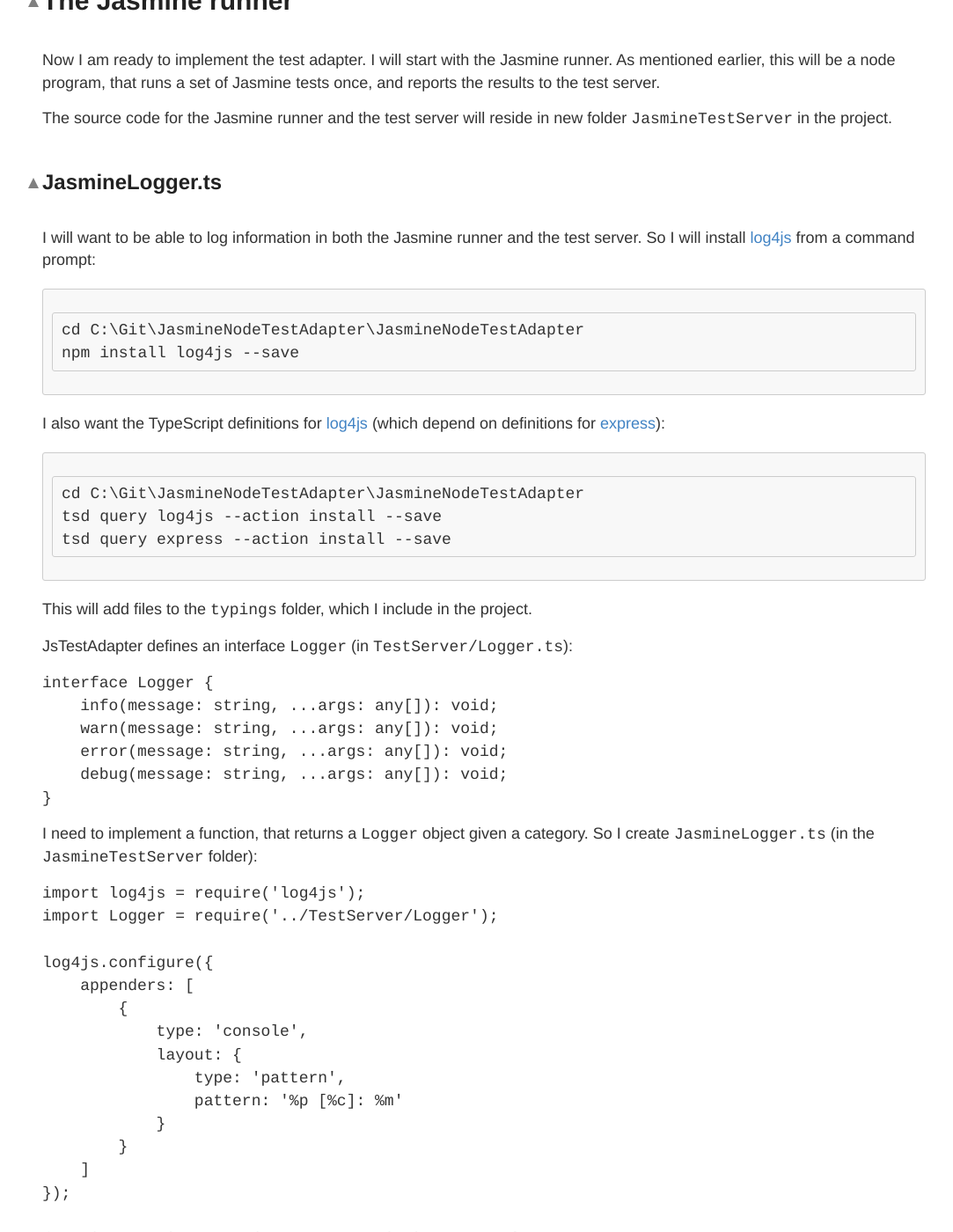
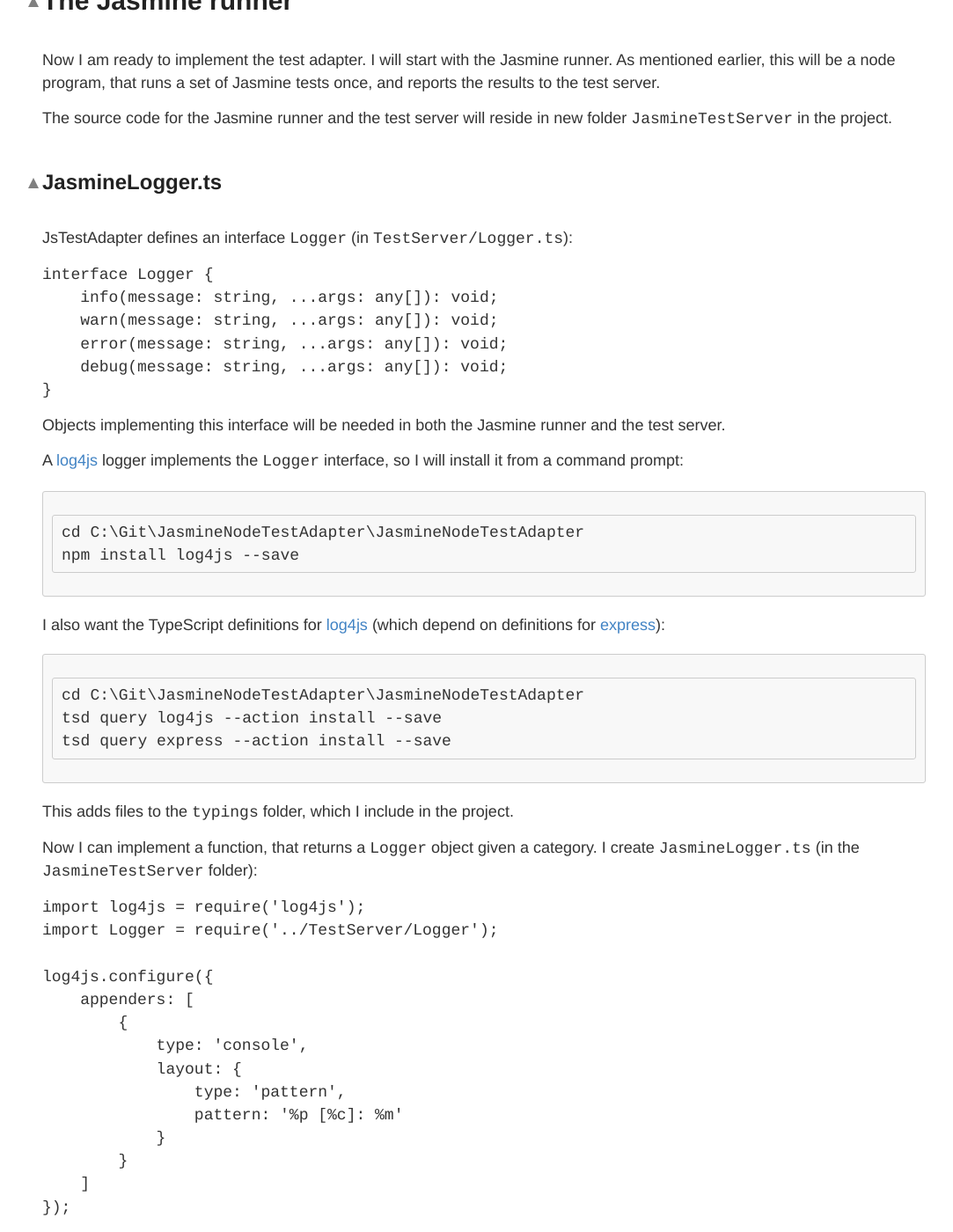
Before and after one commit to MortenHoustonLudvigsen/JsTestAdapter, a Jekyll site: the page built from CreatingATestAdapter/CreatingATestAdapter.md, in a window 1280 px wide and 1400 px high, scrolled down 16472 px. Shown: the whole window at 88% size, without its empty margins (90-1173 px from the left). Built offline with Jekyll 4.4.1, drawn with Linux system fonts in a browser that asks for light colours; Markdown is read by kramdown in place of the engine named in the settings.

Commit message:
Implement JasmineLogger

`````diff
--- a/CreatingATestAdapter/CreatingATestAdapter.md
+++ b/CreatingATestAdapter/CreatingATestAdapter.md
@@ -332,7 +332,20 @@ The source code for the Jasmine runner and the test server will reside in new fo
 
 ## JasmineLogger.ts
 
-I will want to be able to log information in both the Jasmine runner and the test server. So I will install [log4js](https://www.npmjs.com/package/log4js) from a command prompt:
+JsTestAdapter defines an interface `Logger` (in `TestServer/Logger.ts`):
+
+````JavaScript
+interface Logger {
+    info(message: string, ...args: any[]): void;
+    warn(message: string, ...args: any[]): void;
+    error(message: string, ...args: any[]): void;
+    debug(message: string, ...args: any[]): void;
+}
+````
+
+Objects implementing this interface will be needed in both the Jasmine runner and the test server.
+
+A [log4js](https://www.npmjs.com/package/log4js) logger implements the `Logger` interface, so I will install it from a command prompt:
 
 ````
 cd C:\Git\JasmineNodeTestAdapter\JasmineNodeTestAdapter
@@ -347,20 +360,9 @@ tsd query log4js --action install --save
 tsd query express --action install --save
 ````
 
-This will add files to the `typings` folder, which I include in the project.
+This adds files to the `typings` folder, which I include in the project.
 
-JsTestAdapter defines an interface `Logger` (in `TestServer/Logger.ts`):
-
-````JavaScript
-interface Logger {
-    info(message: string, ...args: any[]): void;
-    warn(message: string, ...args: any[]): void;
-    error(message: string, ...args: any[]): void;
-    debug(message: string, ...args: any[]): void;
-}
-````
-
-I need to implement a function, that returns a `Logger` object given a category. So I create `JasmineLogger.ts` (in the `JasmineTestServer` folder):
+Now I can implement a function, that returns a `Logger` object given a category. I create `JasmineLogger.ts` (in the `JasmineTestServer` folder):
 
 ````JavaScript
 import log4js = require('log4js');
`````
